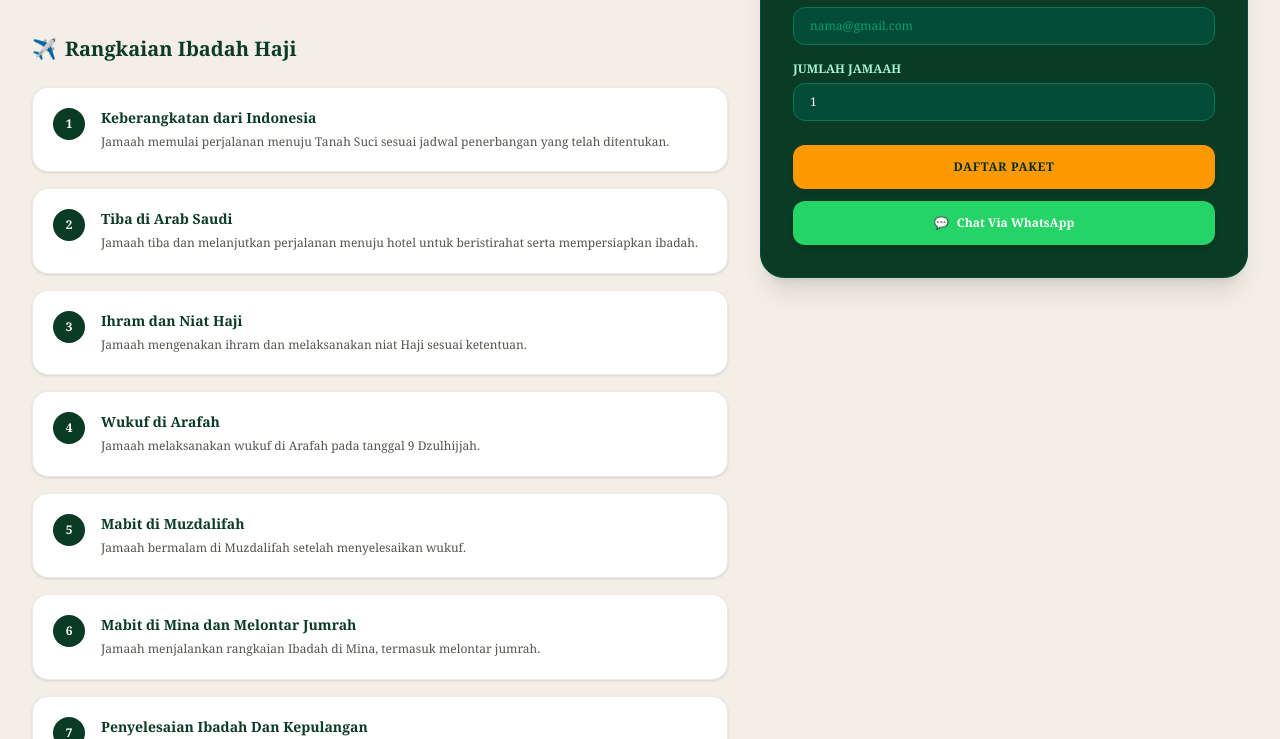
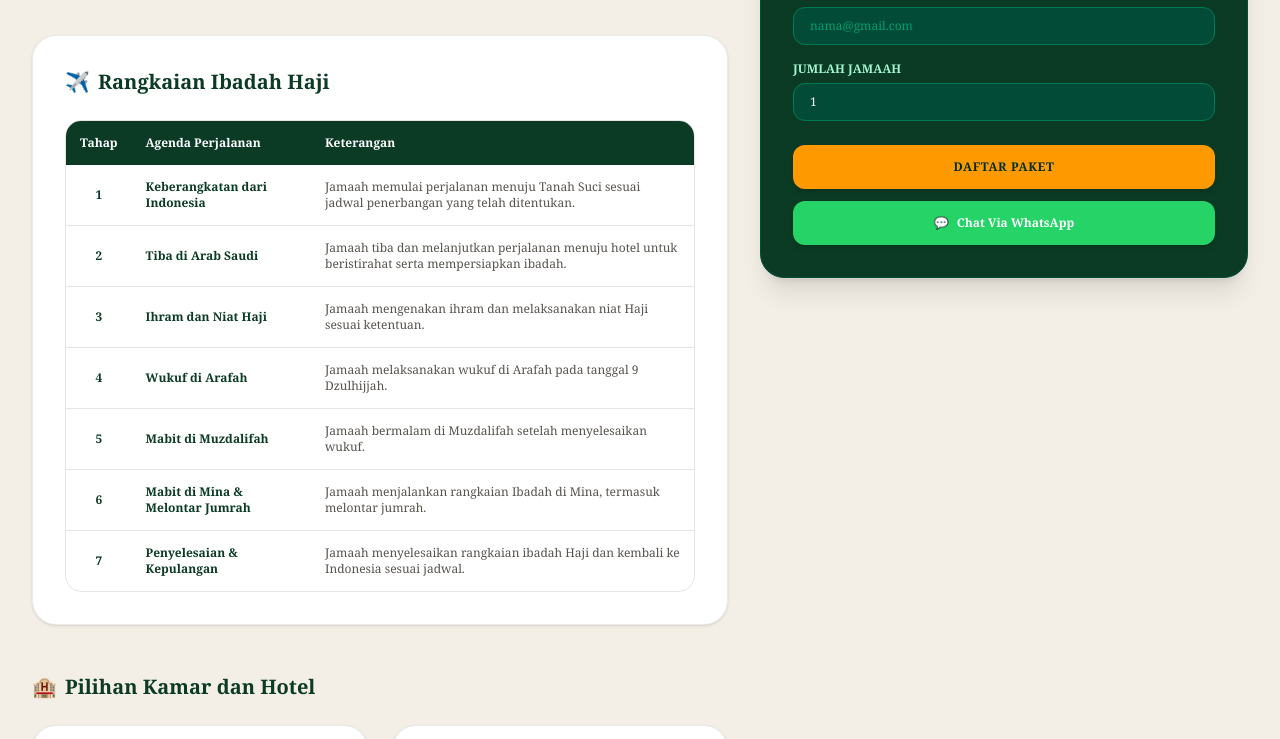
Before and after one commit to nisakholifatunnisa99-gif/travel-umroh, a Laravel app: template resources/views/pages/detail-haji.blade.php in a window 1280 px wide. Shown: the part 1055-1794 px from the top of the page. Run offline with Laravel 12, Linux system fonts and the light colour scheme; the template is opened without the code that fills it, so the values that code supplies are empty.

Commit message:
update haji detail

```diff
--- a/resources/views/pages/detail-haji.blade.php
+++ b/resources/views/pages/detail-haji.blade.php
@@ -28,19 +28,19 @@
                         </p>
                     </div>
 
-                    <!-- Statistik Pill -->
-                    <div class="grid grid-cols-3 gap-3 pt-2 max-w-lg">
-                        <div class="bg-emerald-900/60 border border-emerald-700/50 rounded-2xl p-3 text-center">
-                            <span class="block text-[10px] text-emerald-300 uppercase font-serif">Durasi</span>
-                            <span class="text-sm font-bold font-serif text-white">{{ $package['duration'] }}</span>
+                    <!-- Statistik Pill (Tidak Tabrakan) -->
+                    <div class="grid grid-cols-1 sm:grid-cols-12 gap-3 pt-2">
+                        <div class="sm:col-span-4 bg-emerald-900/60 border border-emerald-700/50 rounded-2xl p-3.5 flex flex-col justify-center">
+                            <span class="block text-[10px] text-emerald-300 uppercase font-serif tracking-wider">Durasi</span>
+                            <span class="text-sm font-bold font-serif text-white mt-0.5">{{ $package['duration'] }}</span>
                         </div>
-                        <div class="bg-emerald-900/60 border border-emerald-700/50 rounded-2xl p-3 text-center">
-                            <span class="block text-[10px] text-emerald-300 uppercase font-serif">Maskapai</span>
-                            <span class="text-sm font-bold font-serif text-white truncate">{{ $package['airline'] }}</span>
+                        <div class="sm:col-span-5 bg-emerald-900/60 border border-emerald-700/50 rounded-2xl p-3.5 flex flex-col justify-center">
+                            <span class="block text-[10px] text-emerald-300 uppercase font-serif tracking-wider">Maskapai</span>
+                            <span class="text-xs sm:text-sm font-bold font-serif text-white mt-0.5 leading-snug truncate">{{ $package['airline'] }}</span>
                         </div>
-                        <div class="bg-emerald-900/60 border border-emerald-700/50 rounded-2xl p-3 text-center">
-                            <span class="block text-[10px] text-emerald-300 uppercase font-serif">Kuota</span>
-                            <span class="text-sm font-bold font-serif text-amber-300">Tersedia</span>
+                        <div class="sm:col-span-3 bg-emerald-900/60 border border-emerald-700/50 rounded-2xl p-3.5 flex flex-col justify-center">
+                            <span class="block text-[10px] text-emerald-300 uppercase font-serif tracking-wider">Kuota</span>
+                            <span class="text-sm font-bold font-serif text-amber-300 mt-0.5">Tersedia</span>
                         </div>
                     </div>
 
@@ -84,7 +84,7 @@
                     </div>
                 </div>
 
-                <!-- TAMBAHAN: Jenis Layanan Haji (Sesuai Referensi Gambar) -->
+                <!-- Jenis Layanan Haji -->
                 <div class="space-y-6">
                     <h3 class="text-xl font-bold text-[#0B3B24] font-serif flex items-center gap-2">
                         <span>⭐</span> Jenis Layanan Haji
@@ -114,36 +114,59 @@
                     </div>
                 </div>
 
-                <!-- Rangkaian Ibadah Haji (Timeline 7 Langkah) -->
-                <div class="space-y-6">
+                <!-- RANGKAIAN IBADAH HAJI (DIJADIKAN 1 TABEL PROFESIONAL) -->
+                <div class="bg-white rounded-3xl p-6 sm:p-8 shadow-sm border border-stone-200/80 space-y-6">
                     <h3 class="text-xl font-bold text-[#0B3B24] font-serif flex items-center gap-2">
                         <span>✈️</span> Rangkaian Ibadah Haji
                     </h3>
 
-                    <div class="space-y-4">
-                        @php
-                            $hajiSteps = [
-                                ['num' => '1', 'title' => 'Keberangkatan dari Indonesia', 'desc' => 'Jamaah memulai perjalanan menuju Tanah Suci sesuai jadwal penerbangan yang telah ditentukan.'],
-                                ['num' => '2', 'title' => 'Tiba di Arab Saudi', 'desc' => 'Jamaah tiba dan melanjutkan perjalanan menuju hotel untuk beristirahat serta mempersiapkan ibadah.'],
-                                ['num' => '3', 'title' => 'Ihram dan Niat Haji', 'desc' => 'Jamaah mengenakan ihram dan melaksanakan niat Haji sesuai ketentuan.'],
-                                ['num' => '4', 'title' => 'Wukuf di Arafah', 'desc' => 'Jamaah melaksanakan wukuf di Arafah pada tanggal 9 Dzulhijjah.'],
-                                ['num' => '5', 'title' => 'Mabit di Muzdalifah', 'desc' => 'Jamaah bermalam di Muzdalifah setelah menyelesaikan wukuf.'],
-                                ['num' => '6', 'title' => 'Mabit di Mina dan Melontar Jumrah', 'desc' => 'Jamaah menjalankan rangkaian Ibadah di Mina, termasuk melontar jumrah.'],
-                                ['num' => '7', 'title' => 'Penyelesaian Ibadah Dan Kepulangan', 'desc' => 'Jamaah menyelesaikan rangkaian ibadah Haji dan kembali ke Indonesia sesuai jadwal.'],
-                            ];
-                        @endphp
-
-                        @foreach($hajiSteps as $step)
-                        <div class="bg-white rounded-2xl p-5 shadow-sm border border-stone-200/80 flex items-start gap-4">
-                            <span class="w-8 h-8 rounded-full bg-[#0B3B24] text-white text-xs font-bold flex items-center justify-center shrink-0 font-serif">
-                                {{ $step['num'] }}
-                            </span>
-                            <div class="space-y-1">
-                                <h4 class="font-bold text-[#0B3B24] text-sm font-serif">{{ $step['title'] }}</h4>
-                                <p class="text-xs text-stone-600 font-serif leading-relaxed">{{ $step['desc'] }}</p>
-                            </div>
-                        </div>
-                        @endforeach
+                    <div class="overflow-x-auto rounded-2xl border border-stone-200">
+                        <table class="w-full text-left border-collapse text-xs font-serif">
+                            <thead>
+                                <tr class="bg-[#0B3B24] text-white">
+                                    <th class="p-3.5 font-semibold w-16 text-center">Tahap</th>
+                                    <th class="p-3.5 font-semibold">Agenda Perjalanan</th>
+                                    <th class="p-3.5 font-semibold">Keterangan</th>
+                                </tr>
+                            </thead>
+                            <tbody class="divide-y divide-stone-200 text-stone-700">
+                                <tr class="hover:bg-stone-50">
+                                    <td class="p-3.5 text-center font-bold text-[#0B3B24]">1</td>
+                                    <td class="p-3.5 font-semibold text-[#0B3B24]">Keberangkatan dari Indonesia</td>
+                                    <td class="p-3.5 text-stone-600">Jamaah memulai perjalanan menuju Tanah Suci sesuai jadwal penerbangan yang telah ditentukan.</td>
+                                </tr>
+                                <tr class="hover:bg-stone-50">
+                                    <td class="p-3.5 text-center font-bold text-[#0B3B24]">2</td>
+                                    <td class="p-3.5 font-semibold text-[#0B3B24]">Tiba di Arab Saudi</td>
+                                    <td class="p-3.5 text-stone-600">Jamaah tiba dan melanjutkan perjalanan menuju hotel untuk beristirahat serta mempersiapkan ibadah.</td>
+                                </tr>
+                                <tr class="hover:bg-stone-50">
+                                    <td class="p-3.5 text-center font-bold text-[#0B3B24]">3</td>
+                                    <td class="p-3.5 font-semibold text-[#0B3B24]">Ihram dan Niat Haji</td>
+                                    <td class="p-3.5 text-stone-600">Jamaah mengenakan ihram dan melaksanakan niat Haji sesuai ketentuan.</td>
+                                </tr>
+                                <tr class="hover:bg-stone-50">
+                                    <td class="p-3.5 text-center font-bold text-[#0B3B24]">4</td>
+                                    <td class="p-3.5 font-semibold text-[#0B3B24]">Wukuf di Arafah</td>
+                                    <td class="p-3.5 text-stone-600">Jamaah melaksanakan wukuf di Arafah pada tanggal 9 Dzulhijjah.</td>
+                                </tr>
+                                <tr class="hover:bg-stone-50">
+                                    <td class="p-3.5 text-center font-bold text-[#0B3B24]">5</td>
+                                    <td class="p-3.5 font-semibold text-[#0B3B24]">Mabit di Muzdalifah</td>
+                                    <td class="p-3.5 text-stone-600">Jamaah bermalam di Muzdalifah setelah menyelesaikan wukuf.</td>
+                                </tr>
+                                <tr class="hover:bg-stone-50">
+                                    <td class="p-3.5 text-center font-bold text-[#0B3B24]">6</td>
+                                    <td class="p-3.5 font-semibold text-[#0B3B24]">Mabit di Mina & Melontar Jumrah</td>
+                                    <td class="p-3.5 text-stone-600">Jamaah menjalankan rangkaian Ibadah di Mina, termasuk melontar jumrah.</td>
+                                </tr>
+                                <tr class="hover:bg-stone-50">
+                                    <td class="p-3.5 text-center font-bold text-[#0B3B24]">7</td>
+                                    <td class="p-3.5 font-semibold text-[#0B3B24]">Penyelesaian & Kepulangan</td>
+                                    <td class="p-3.5 text-stone-600">Jamaah menyelesaikan rangkaian ibadah Haji dan kembali ke Indonesia sesuai jadwal.</td>
+                                </tr>
+                            </tbody>
+                        </table>
                     </div>
                 </div>
 
@@ -192,9 +215,8 @@
                     </div>
                 </div>
 
-                <!-- TAMBAHAN: Fasilitas & Destinasi (Grid 2 Kolom) -->
+                <!-- Fasilitas & Destinasi -->
                 <div class="grid grid-cols-1 sm:grid-cols-2 gap-6">
-                    <!-- Fasilitas Paket -->
                     <div class="bg-white rounded-3xl p-6 shadow-sm border border-stone-200 space-y-4">
                         <h4 class="text-base font-bold text-[#0B3B24] font-serif flex items-center gap-2">
                             <span>💼</span> Fasilitas Paket
@@ -206,7 +228,6 @@
                         </ul>
                     </div>
 
-                    <!-- Destinasi -->
                     <div class="bg-white rounded-3xl p-6 shadow-sm border border-stone-200 space-y-4">
                         <h4 class="text-base font-bold text-[#0B3B24] font-serif flex items-center gap-2">
                             <span>📍</span> Destinasi
@@ -218,9 +239,8 @@
                     </div>
                 </div>
 
-                <!-- TAMBAHAN: Ketentuan Paket & Dokumen Yang Disiapkan -->
+                <!-- Ketentuan Paket & Dokumen -->
                 <div class="grid grid-cols-1 sm:grid-cols-2 gap-6">
-                    <!-- Ketentuan Paket -->
                     <div class="bg-white rounded-3xl p-6 shadow-sm border border-stone-200 space-y-4">
                         <h4 class="text-base font-bold text-[#0B3B24] font-serif flex items-center gap-2">
                             <span>📜</span> Ketentuan Paket
@@ -233,7 +253,6 @@
                         </ol>
                     </div>
 
-                    <!-- Dokumen Yang Disiapkan -->
                     <div class="bg-white rounded-3xl p-6 shadow-sm border border-stone-200 space-y-4">
                         <h4 class="text-base font-bold text-[#0B3B24] font-serif flex items-center gap-2">
                             <span>📁</span> Dokumen Yang Disiapkan
@@ -250,42 +269,10 @@
                     </div>
                 </div>
 
-                <!-- Jadwal Keberangkatan (Tabel) -->
-                <div class="space-y-6">
-                    <h3 class="text-xl font-bold text-[#0B3B24] font-serif flex items-center gap-2">
-                        <span>📅</span> Jadwal Keberangkatan
-                    </h3>
-
-                    <div class="bg-white rounded-3xl shadow-sm border border-stone-200/80 overflow-hidden">
-                        <div class="overflow-x-auto">
-                            <table class="w-full text-left border-collapse text-xs font-serif">
-                                <thead>
-                                    <tr class="bg-[#0B3B24] text-white">
-                                        <th class="p-4 font-semibold">Keberangkatan</th>
-                                        <th class="p-4 font-semibold">Maskapai</th>
-                                        <th class="p-4 font-semibold">Kuota</th>
-                                        <th class="p-4 font-semibold text-center">Status</th>
-                                    </tr>
-                                </thead>
-                                <tbody class="divide-y divide-stone-200 text-stone-700">
-                                    <tr>
-                                        <td class="p-4 font-medium">{{ $package['jadwal'] }}</td>
-                                        <td class="p-4">{{ $package['airline'] }}</td>
-                                        <td class="p-4 font-bold">45</td>
-                                        <td class="p-4 text-center">
-                                            <span class="bg-emerald-100 text-emerald-800 text-[10px] font-bold px-3 py-1 rounded-full">Tersedia</span>
-                                        </td>
-                                    </tr>
-                                </tbody>
-                            </table>
-                        </div>
-                    </div>
-                </div>
-
             </div>
 
 
-            <!-- KANAN: FORMULIR PENDAFTARAN STICKY (5 KOLOM) -->
+            <!-- KANAN: FORMULIR PENDAFTARAN STICKY (5 KOLOM) DENGAN RADIO TOMBOL BISA DIKLIK -->
             <div class="lg:col-span-5 lg:sticky lg:top-28 space-y-6">
                 <div class="bg-[#0B3B24] rounded-3xl p-6 sm:p-8 shadow-xl border border-emerald-900 text-white space-y-6">
 
@@ -297,24 +284,27 @@
                     <form action="#" method="POST" class="space-y-4 font-serif">
                         @csrf
 
-                        <!-- Pilihan Tipe Kamar -->
+                        <!-- Pilihan Tipe Kamar Interaktif (Bisa diklik) -->
                         <div class="space-y-2">
                             <label class="block text-xs font-semibold text-amber-300">Pilih tipe kamar yang sesuai</label>
                             <div class="grid grid-cols-3 gap-2">
-                                <label class="cursor-pointer bg-emerald-900/80 border border-emerald-700 rounded-xl p-2.5 text-center transition hover:bg-emerald-800">
+                                <!-- Double -->
+                                <label class="cursor-pointer bg-emerald-900/80 border border-emerald-700 rounded-xl p-2.5 text-center transition hover:bg-emerald-800 peer-checked:bg-amber-500 peer-checked:text-emerald-950 has-[:checked]:bg-amber-500 has-[:checked]:border-amber-400 has-[:checked]:text-emerald-950">
                                     <input type="radio" name="tipe_kamar" value="double" class="sr-only peer" checked>
-                                    <span class="block text-[9px] text-emerald-300">DOUBLE (2 ORANG)</span>
-                                    <span class="block text-xs font-bold text-white mt-0.5">47.5 Jt</span>
+                                    <span class="block text-[9px] text-emerald-300 peer-checked:text-emerald-900">DOUBLE</span>
+                                    <span class="block text-xs font-bold text-white peer-checked:text-emerald-950 mt-0.5">47.5 Jt</span>
                                 </label>
-                                <label class="cursor-pointer bg-emerald-900/80 border border-emerald-700 rounded-xl p-2.5 text-center transition hover:bg-emerald-800">
+                                <!-- Triple -->
+                                <label class="cursor-pointer bg-emerald-900/80 border border-emerald-700 rounded-xl p-2.5 text-center transition hover:bg-emerald-800 peer-checked:bg-amber-500 peer-checked:text-emerald-950 has-[:checked]:bg-amber-500 has-[:checked]:border-amber-400 has-[:checked]:text-emerald-950">
                                     <input type="radio" name="tipe_kamar" value="triple" class="sr-only peer">
-                                    <span class="block text-[9px] text-emerald-300">TRIPLE (3 ORANG)</span>
-                                    <span class="block text-xs font-bold text-white mt-0.5">43.5 Jt</span>
+                                    <span class="block text-[9px] text-emerald-300 peer-checked:text-emerald-900">TRIPLE</span>
+                                    <span class="block text-xs font-bold text-white peer-checked:text-emerald-950 mt-0.5">43.5 Jt</span>
                                 </label>
-                                <label class="cursor-pointer bg-emerald-900/80 border border-emerald-700 rounded-xl p-2.5 text-center transition hover:bg-emerald-800">
+                                <!-- Quad -->
+                                <label class="cursor-pointer bg-emerald-900/80 border border-emerald-700 rounded-xl p-2.5 text-center transition hover:bg-emerald-800 peer-checked:bg-amber-500 peer-checked:text-emerald-950 has-[:checked]:bg-amber-500 has-[:checked]:border-amber-400 has-[:checked]:text-emerald-950">
                                     <input type="radio" name="tipe_kamar" value="quad" class="sr-only peer">
-                                    <span class="block text-[9px] text-emerald-300">QUAD (5 ORANG)</span>
-                                    <span class="block text-xs font-bold text-white mt-0.5">41.5 Jt</span>
+                                    <span class="block text-[9px] text-emerald-300 peer-checked:text-emerald-900">QUAD</span>
+                                    <span class="block text-xs font-bold text-white peer-checked:text-emerald-950 mt-0.5">41.5 Jt</span>
                                 </label>
                             </div>
                         </div>
@@ -349,7 +339,7 @@
                             <input type="number" min="1" value="1" class="w-full bg-emerald-900/80 border border-emerald-700 text-white rounded-xl px-4 py-2.5 text-xs focus:outline-none focus:border-amber-400">
                         </div>
 
-                        <!-- Tombol Aksi Menumpuk Vertikal & WhatsApp Hijau -->
+                        <!-- Tombol Aksi Pendaftaran & WhatsApp -->
                         <div class="pt-2 space-y-3">
                             <button type="submit" class="w-full bg-amber-500 hover:bg-amber-400 text-emerald-950 font-bold py-3.5 px-4 rounded-xl shadow-md transition text-xs uppercase tracking-wider text-center">
                                 Daftar Paket
```
